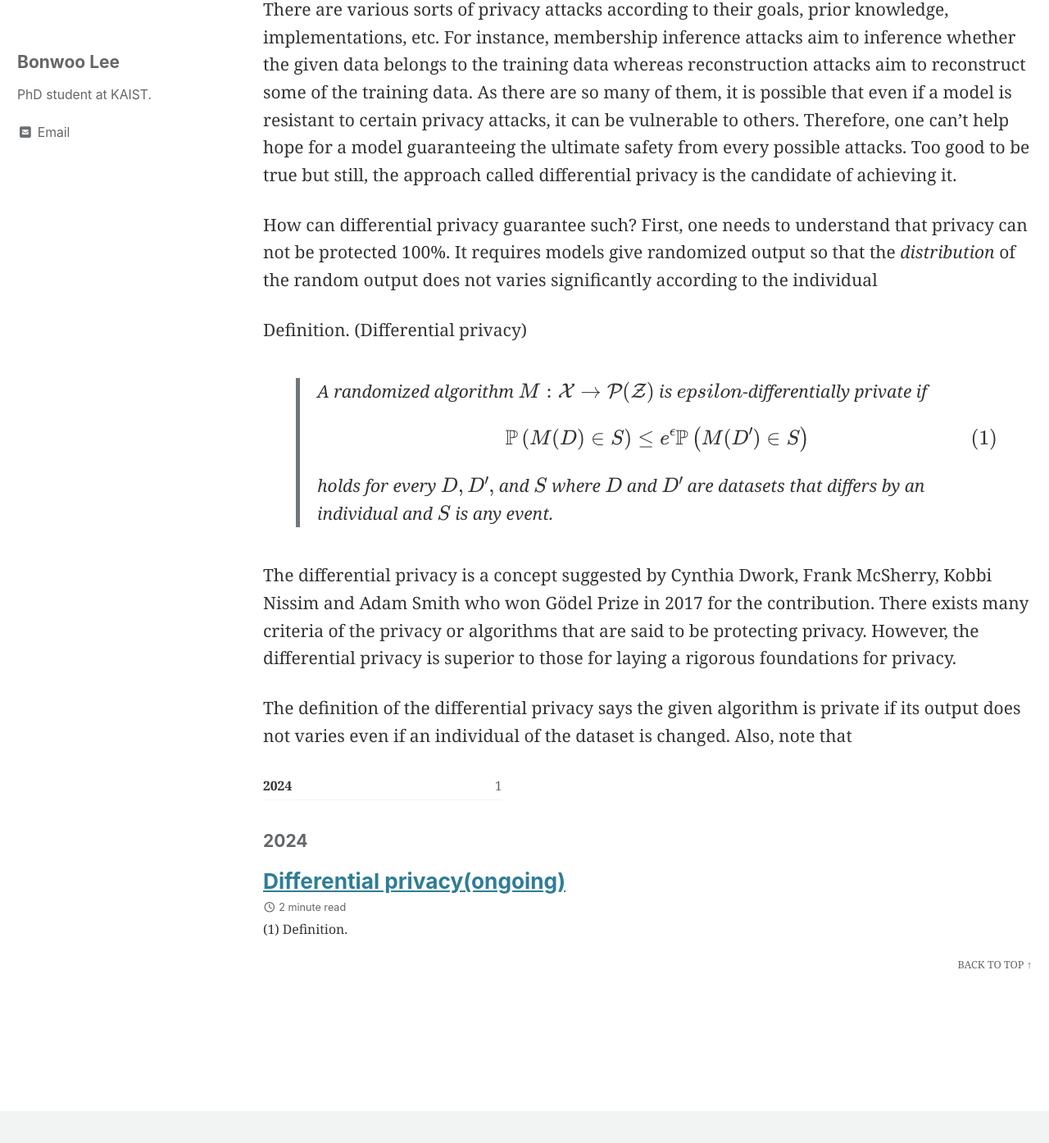
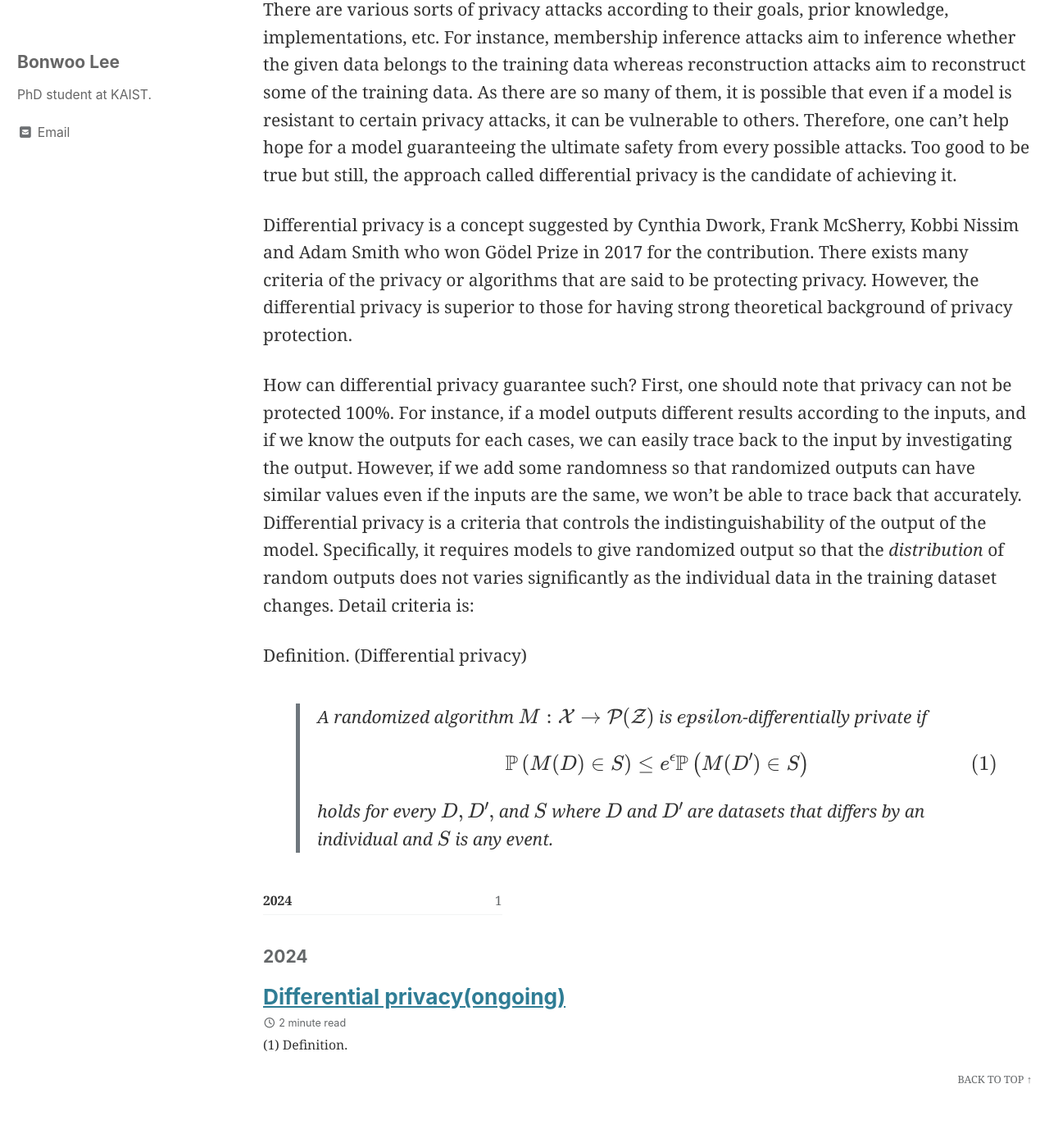
Before and after one commit to righthim/righthim.github.io, a Jekyll site: the page built from _posts/2024-12-29-Differential privacy (definition).md, in a window 1280 px wide and 1400 px high, scrolled down 842 px. Shown: the top 1394 px of the window at 82% size. Built offline with Jekyll 4.4.1, drawn with Linux system fonts in a browser that asks for light colours; cached includes are drawn as plain includes; formulas are drawn with MathJax 3.

Commit message:
Update 2024-12-29-Differential privacy (definition).md

```diff
--- a/_posts/2024-12-29-Differential privacy (definition).md
+++ b/_posts/2024-12-29-Differential privacy (definition).md
@@ -16,14 +15,11 @@ Throughout the posts I will call the adversarial attempts to leak private infrom
 
 There are various sorts of privacy attacks according to their goals, prior knowledge, implementations, etc. For instance, membership inference attacks aim to inference whether the given data belongs to the training data whereas reconstruction attacks aim to reconstruct some of the training data. As there are so many of them, it is possible that even if a model is resistant to certain privacy attacks, it can be vulnerable to others. Therefore, one can't help hope for a model guaranteeing the ultimate safety from every possible attacks. Too good to be true but still, the approach called differential privacy is the candidate of achieving it.
 
-How can differential privacy guarantee such? First, one needs to understand that privacy can not be protected 100%.  It requires models give randomized output so that the *distribution* of the random output does not varies significantly according to the individual
+Differential privacy is a concept suggested by Cynthia Dwork, Frank McSherry, Kobbi Nissim and Adam Smith who won G&ouml;del Prize in 2017 for the contribution. There exists many criteria of the privacy or algorithms that are said to be protecting privacy. However, the differential privacy is superior to those for having strong theoretical background of privacy protection.
+
+How can differential privacy guarantee such? First, one should note that privacy can not be protected 100%. For instance, if a model outputs different results according to the inputs, and if we know the outputs for each cases, we can easily trace back to the input by investigating the output. However, if we add some randomness so that randomized outputs can have similar values even if the inputs are the same, we won't be able to trace back that accurately. Differential privacy is a criteria that controls the indistinguishability of the output of the model. Specifically, it requires models to give randomized output so that the *distribution* of random outputs does not varies significantly as the individual data in the training dataset changes. Detail criteria is:
 
 Definition. (Differential privacy)
 > A randomized algorithm $M:\mathcal{X}\rightarrow\mathcal{P}(\mathcal{Z})$ is $epsilon$-differentially private if
 > \begin{equation}\mathbb{P}\left(M(D)\in S\right)\leq e^\epsilon \mathbb{P}\left(M(D^\prime)\in S\right)\end{equation}
 > holds for every $D,D^\prime,$ and $S$ where $D$ and $D^\prime$ are datasets that differs by an individual and $S$ is any event.
-
-The differential privacy is a concept suggested by Cynthia Dwork, Frank McSherry, Kobbi Nissim and Adam Smith who won G&ouml;del Prize in 2017 for the contribution. There exists many criteria of the privacy or algorithms that are said to be protecting privacy. However, the differential privacy is superior to those for laying a rigorous foundations for privacy.
-
-
-The definition of the differential privacy says the given algorithm is private if its output does not varies even if an individual of the dataset is changed. Also, note that
```
Also changed, not shown: other parts of _posts/2024-12-29-Differential privacy (definition).md (+0 -1 lines).
